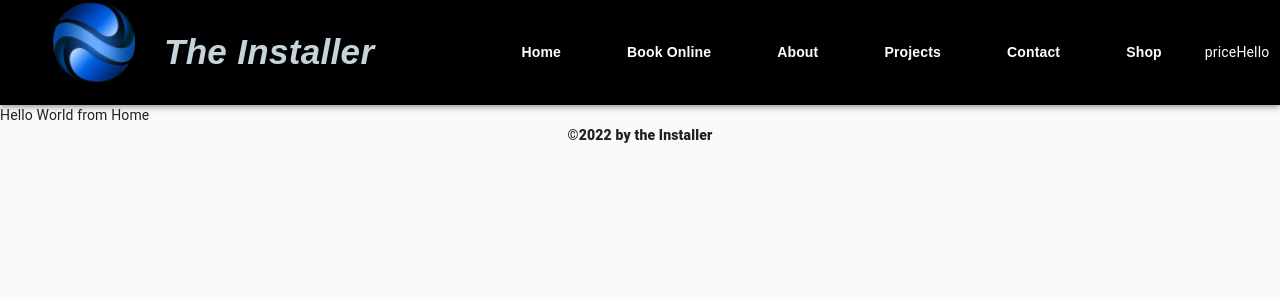
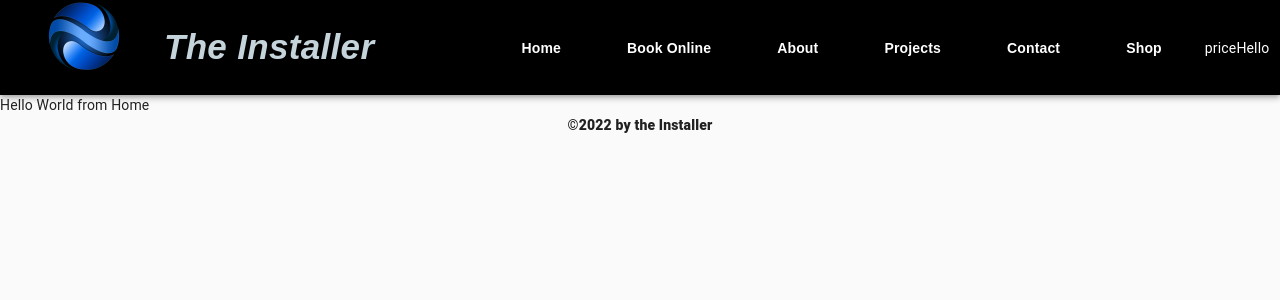
Before and after one commit to buddhathapa12/the-installer-front, a Next.js app: page / in a window 1280 px wide. Shown: the top 300 px of the page. Built offline with nearby package versions, Linux system fonts and the light colour scheme.

Commit message:
Changing the size of logo

```diff
--- a/components/header.tsx
+++ b/components/header.tsx
@@ -17,7 +17,6 @@ const Header = () => {
                 <Image
                   src="/home/logo.png"
                   alt="logo"
-                  layout="responsive"
                   width={120}
                   height={90}
                 />
```
